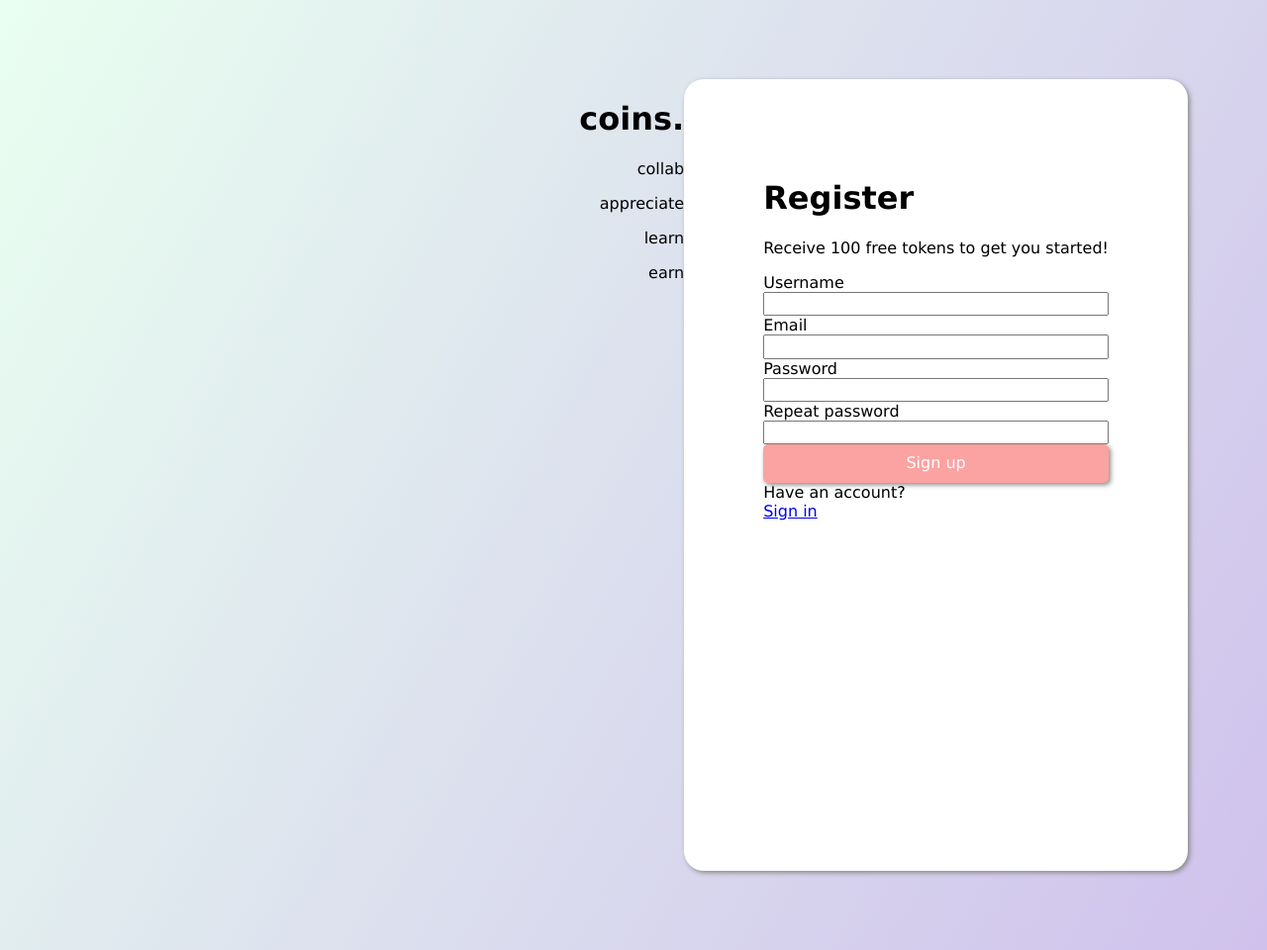
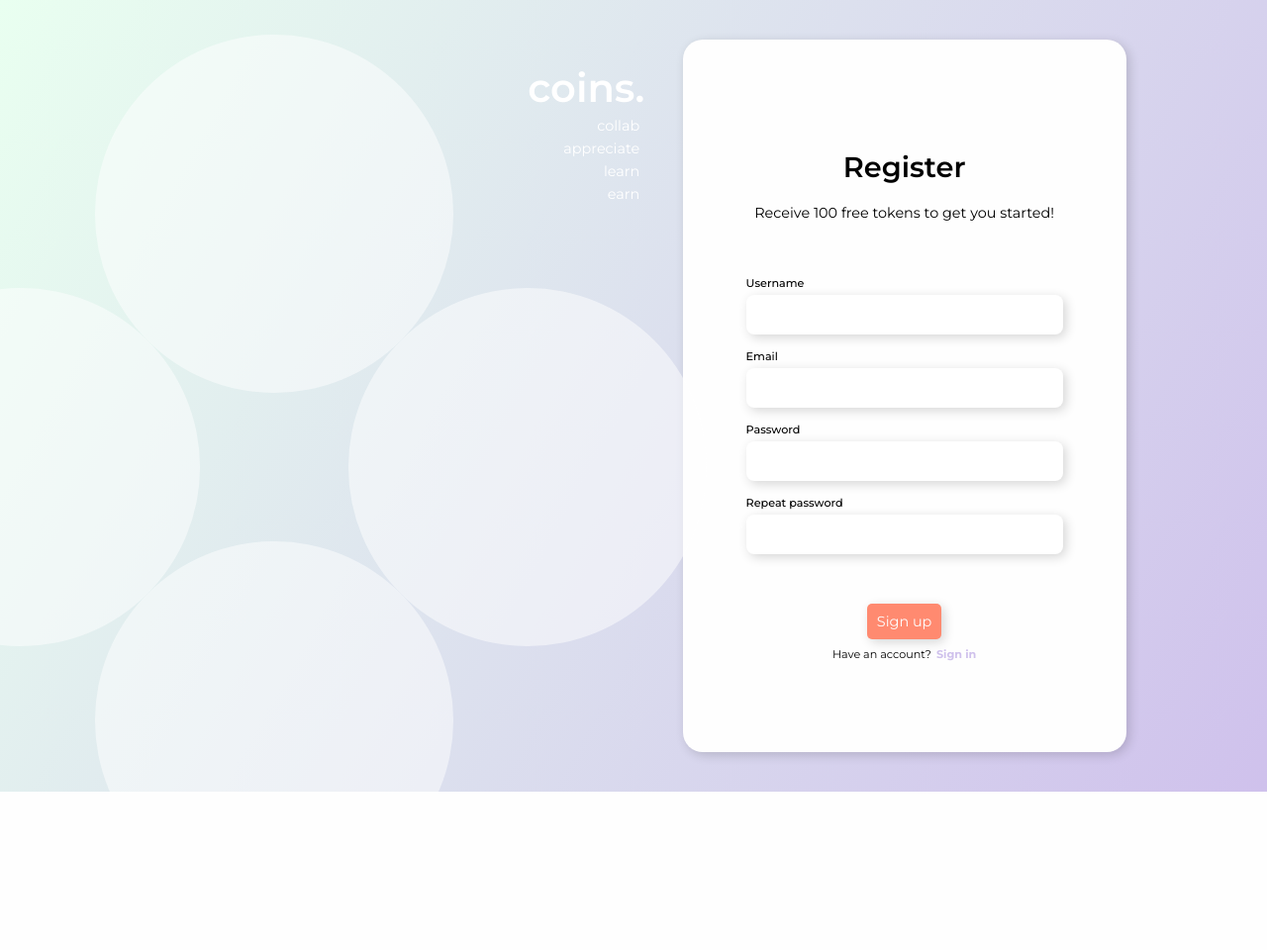
Before and after one commit to Warreldie/team6-VC, a Node server app: page /register in a window 1280 px wide. Shown: the whole page at 99% size. After the commit the page ends 800 px from the top, so only its background shows below. Run offline with Node 20, Linux system fonts and the light colour scheme.

Commit message:
styling: register and login views done

```diff
--- a/public/css/style.css
+++ b/public/css/style.css
@@ -1,39 +1,111 @@
+@import url("https://fonts.googleapis.com/css2?family=Montserrat:ital,wght@0,400;0,500;0,600;0,700;1,400;1,500;1,600;1,700&display=swap");
 body {
-  font: 1rem "Lucida Grande", Helvetica, Arial, sans-serif;
+  font: 0.9rem "Montserrat", Helvetica, Arial, sans-serif;
 }
 
-.page {
-  padding: 5rem;
-  background: transparent linear-gradient(119deg, #E9FFF0 0%, #CFC1EC 100%) 0% 0% no-repeat padding-box;
+.auth {
+  background: transparent linear-gradient(119deg, #e9fff0 0%, #cfc1ec 100%) 0% 0% no-repeat padding-box;
   display: flex;
   flex-direction: row;
   justify-content: flex-end;
-  height: 100vh;
+  height: 90vh;
+  padding: 5vh;
+  overflow-y: hidden;
 }
 
-.brand {
+.brand__container {
   text-align: right;
+  color: white;
+  padding-right: 3vw;
+  padding-top: 3vh;
+  position: relative;
+}
+.brand__container .brand__container-logo {
+  width: 80vw;
+  opacity: 0.5;
+  position: absolute;
+  left: -60vw;
+  top: -10vh;
+}
+
+p.brand__container-sub {
+  margin: 5px;
+}
+p.dialog__heading-sub {
+  margin-bottom: 5vh;
 }
 
 .dialog {
-  padding: 5rem;
-  background: white;
+  background: #fefefe;
   border-radius: 20px;
-  box-shadow: 2px 2px 5px #888888;
+  box-shadow: 3px 3px 11px #00000029;
+  text-align: center;
+  width: 25vw;
+  padding: 3vh 5vw;
+  margin-right: 8vw;
+  display: flex;
+  flex-direction: column;
+  justify-content: center;
 }
-
-.signup {
+.dialog .dialog__form {
+  display: flex;
+  flex-direction: column;
+  justify-items: center;
+}
+.dialog .dialog__links {
   display: flex;
   flex-direction: column;
 }
-
-.btn__signup {
-  background: #FBA2A2;
+.dialog .dialog__links .dialog__links-btn {
+  align-self: center;
+  display: inline-block;
+  background: #ff8a70;
   border: none;
   padding: 10px;
+  margin-top: calc(5vh + 10px);
   border-radius: 5px;
-  color: white;
-  box-shadow: 2px 2px 5px #888888;
+  color: #fefefe;
+  box-shadow: 3px 3px 11px #00000029;
+}
+.dialog .dialog__links .dialog__links-text {
+  font-size: 0.7rem;
+  padding-top: 0.5rem;
+}
+.dialog .dialog__links .dialog__links-text .dialog__links-link {
+  text-decoration: none;
+  color: #cfc1ec;
+  padding-left: 5px;
+  font-weight: 900;
+}
+.dialog .dialog__links .dialog__links-text :hover {
+  opacity: 0.8;
+}
+
+label.dialog__form-label {
+  text-align: left;
+  margin-top: 15px;
+  margin-bottom: 5px;
+  font-weight: 500;
+  font-size: 0.7rem;
+}
+
+h1 {
+  font-weight: 600;
+}
+h1.brand__container-title {
+  font-size: 2.5rem;
+  margin: 0;
+}
+h1.dialog__title {
+  margin-bottom: 0;
+}
+
+input {
+  border: none;
+  box-shadow: 3px 3px 11px #00000029;
+  height: 2.5rem;
+  border-radius: 8px;
+  padding: 0 15px;
 }
 
 /*# sourceMappingURL=style.css.map */
--- a/source/app.scss
+++ b/source/app.scss
@@ -1,42 +1,130 @@
 @import "components/btn";
 
-$lilac: #CFC1EC;
-$mint: #E9FFF0;
-
+$lilac: #cfc1ec;
+$mint: #e9fff0;
+$salmon: #ff8a70;
+$white: #fefefe;
+$black: #191919;
+$shadow: #00000029;
+@import url("https://fonts.googleapis.com/css2?family=Montserrat:ital,wght@0,400;0,500;0,600;0,700;1,400;1,500;1,600;1,700&display=swap");
 body {
-  font: 1rem "Lucida Grande", Helvetica, Arial, sans-serif;
+  font: 0.9rem "Montserrat", Helvetica, Arial, sans-serif;
 }
 
-.page {
-    padding: 5rem;
+.auth {
   background: transparent linear-gradient(119deg, $mint 0%, $lilac 100%) 0% 0% no-repeat padding-box;
   display: flex;
   flex-direction: row;
   justify-content: flex-end;
-    height: 100vh;
+  height: 90vh;
+  padding: 5vh;
+  overflow-y: hidden;
 }
 
-  .brand {
+.brand__container {
   text-align: right;
+  color: white;
+  padding-right: 3vw;
+  padding-top: 3vh;
+  position: relative;
+
+  .brand__container-logo {
+    width: 80vw;
+    opacity: 0.5;
+    position: absolute;
+    left: -60vw;
+    top: -10vh;
+  }
+}
+
+p {
+  &.brand__container-sub {
+    margin: 5px;
+  }
+
+  &.dialog__heading-sub {
+    margin-bottom: 5vh;
+  }
 }
 
 .dialog {
-    padding: 5rem;
-    background: white;
+  background: $white;
   border-radius: 20px;
-    box-shadow: 2px 2px 5px #888888;
+  box-shadow: 3px 3px 11px $shadow;
+  text-align: center;
+  width: 25vw;
+  padding: 3vh 5vw;
+  margin-right: 8vw;
+  display: flex;
+  flex-direction: column;
+  justify-content: center;
+
+  .dialog__form {
+    display: flex;
+    flex-direction: column;
+    justify-items: center;
   }
 
-  .signup {
+  .dialog__links {
     display: flex;
     flex-direction: column;
+
+    .dialog__links-btn {
+      align-self: center;
+      display: inline-block;
+      background: $salmon;
+      border: none;
+      padding: 10px;
+      margin-top: calc(5vh + 10px);
+      border-radius: 5px;
+      color: $white;
+      box-shadow: 3px 3px 11px $shadow;
     }
 
-  .btn__signup {
-    background: #FBA2A2;
+    .dialog__links-text {
+      font-size: 0.7rem;
+      padding-top: 0.5rem;
+
+      .dialog__links-link {
+        text-decoration: none;
+        color: $lilac;
+        padding-left: 5px;
+        font-weight: 900;
+      }
+      & :hover {
+        opacity: 0.8;
+      }
+    }
+  }
+}
+
+label {
+  &.dialog__form-label {
+    text-align: left;
+    margin-top: 15px;
+    margin-bottom: 5px;
+    font-weight: 500;
+    font-size: 0.7rem;
+  }
+}
+
+h1 {
+  font-weight: 600;
+
+  &.brand__container-title {
+    font-size: 2.5rem;
+    margin: 0;
+  }
+
+  &.dialog__title {
+    margin-bottom: 0;
+  }
+}
+
+input {
   border: none;
-    padding: 10px;
-    border-radius: 5px;
-    color: white;
-    box-shadow: 2px 2px 5px #888888;
+  box-shadow: 3px 3px 11px $shadow;
+  height: 2.5rem;
+  border-radius: 8px;
+  padding: 0 15px;
 }
--- a/views/register.pug
+++ b/views/register.pug
@@ -1,25 +1,32 @@
 extends layout
 
 block content
-    div(class="page register")
+    div(class="auth register")
         div(class="brand")
-            h1(class="brand__title") coins.
-            p(class="brand__sub") collab
-            p(class="brand__sub") appreciate
-            p(class="brand__sub") learn
-            p(class="brand__sub") earn
+            div(class="brand__container")
+                h1(class="brand__container-title") coins.
+                p(class="brand__container-sub") collab
+                p(class="brand__container-sub") appreciate
+                p(class="brand__container-sub") learn
+                p(class="brand__container-sub") earn
+                img(class="brand__container-logo" src="img/logo.svg")
+
         div(class="dialog")
-            h1(class="dialog__title") Register
-            p(class="dialog__sub") Receive 100 free tokens to get you started!
-            div(class="signup")
-                label(for="username") Username
-                input(type="text" class="signup__field" id="username")
-                label(for="email") Email
-                input(type="text" class="signup__field" id="email")
-                label(for="password") Password
-                input(type="text" class="signup__field" id="repeatPassword")
-                label(for="repeatPassword") Repeat password
-                input(type="text" class="signup__field" id="repeatPassword")
-                button(id="signup" class="btn btn__signup") Sign up
-                span(class="switch__text") Have an account?
-                a(href="/login" class="switch__link") Sign in
+            div(class="dialog__heading")
+                h1(class="dialog__heading-title") Register
+                p(class="dialog__heading-sub") Receive 100 free tokens to get you started!
+
+            div(class="dialog__form")
+                label(for="username" class="dialog__form-label") Username
+                input(type="text" class="dialog__form-field" id="username")
+                label(for="email" class="dialog__form-label") Email
+                input(type="text" class="dialog__form-field" id="email")
+                label(for="password" class="dialog__form-label") Password
+                input(type="text" class="dialog__form-field" id="password")
+                label(for="repeatPassword" class="dialog__form-label") Repeat password
+                input(type="text" class="dialog__form-field" id="repeatPassword")
+
+            div(class="dialog__links")
+                button(id="signup" class="dialog__links-btn btn") Sign up
+                span(class="dialog__links-text") Have an account?
+                    a(href="/login" class="dialog__links-link") Sign in
```
Also changed, not shown: views/login.pug (+22 -15 lines), 1 other file. Lines whose indentation alone changed are shown as unchanged.
